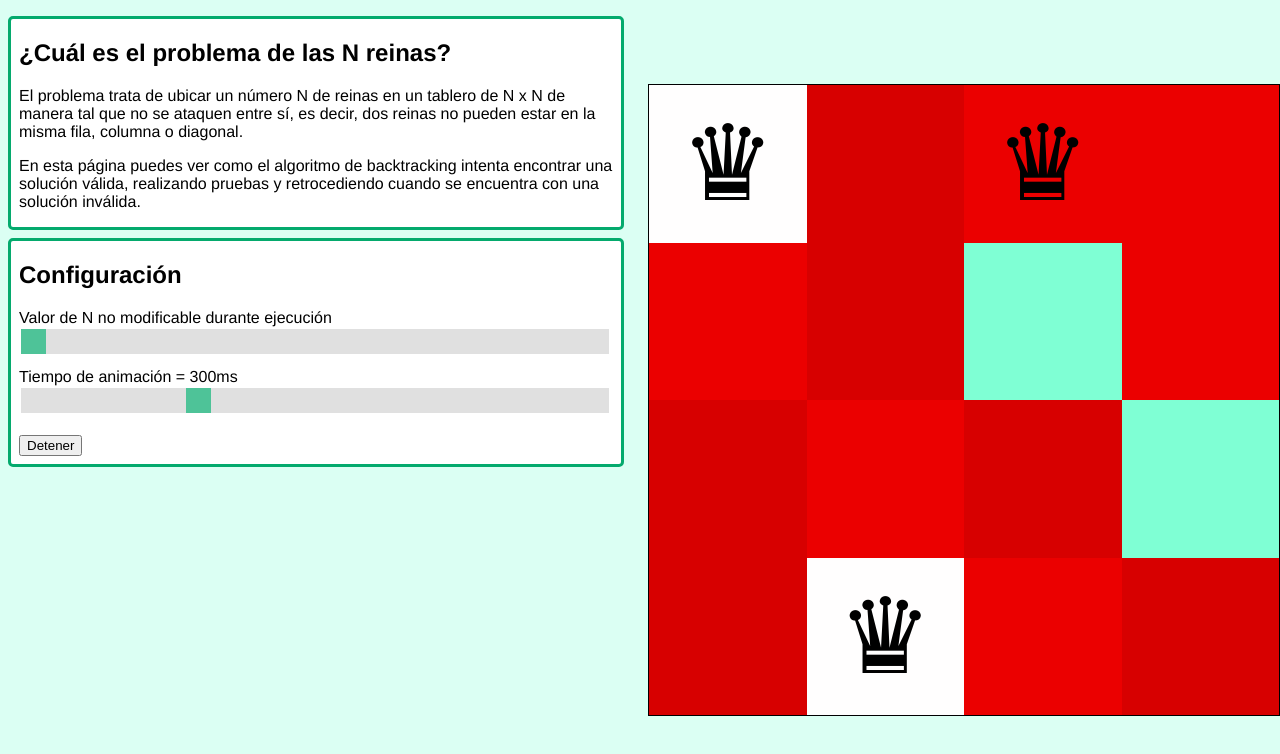
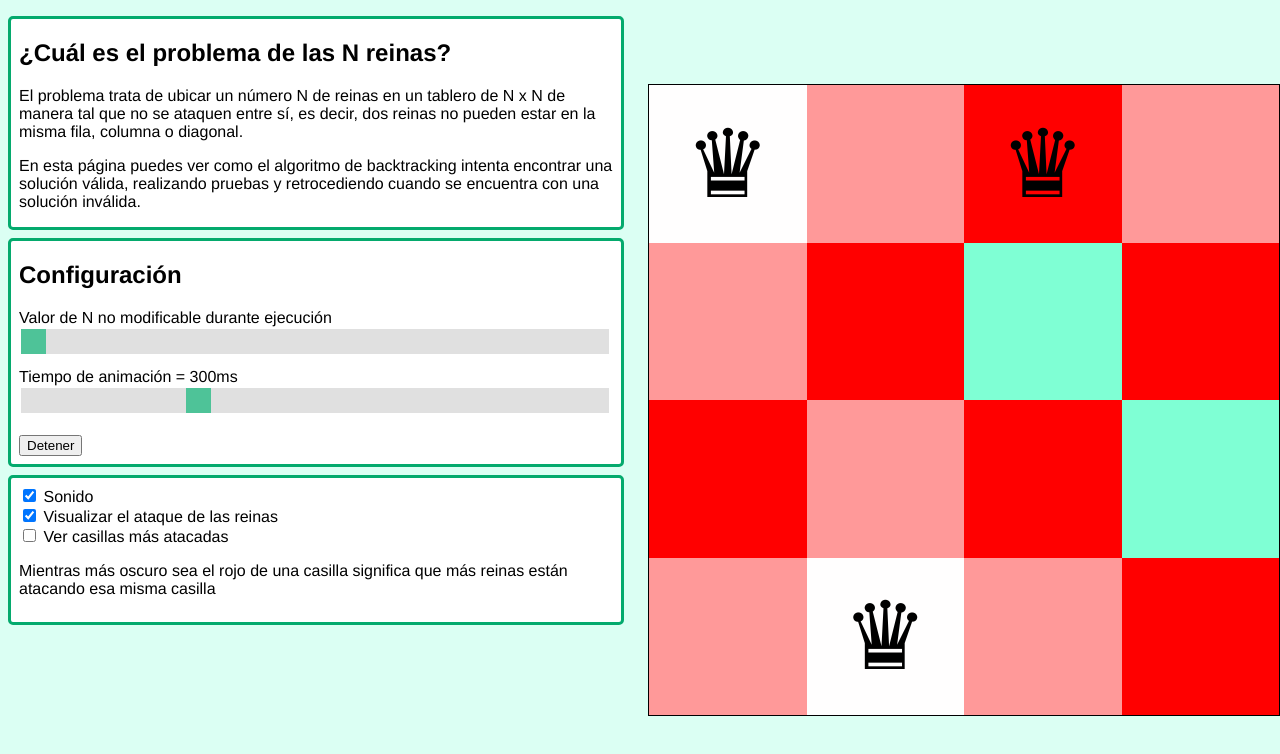
Before and after one commit to RomanLupiano/NReinas, a plain HTML site: page index.html in a window 1280 px wide. Both pictures are taken after a click on the button "Resolver". Drawn offline with Linux system fonts and the light colour scheme.

Commit message:
Checkboxes para Sonido y visualización de ataque

```diff
--- a/index.html
+++ b/index.html
@@ -43,17 +43,19 @@
                 <input id="cancel" type="button" value="Cancelar búsqueda" onclick="calcelSearch()" hidden/>
             </div>
 
-            <div class="panel-attack" hidden>
-                <input type="checkbox" id="seeAttack">
+            <div class="panel-attack">
+                <input type="checkbox" id="sound" checked onclick="setSound()">
+                <label for="sound">Sonido</label>
+                <br>
+                <input type="checkbox" id="seeAttack" checked onclick="setAttack()">
                 <label for="seeAttack">Visualizar el ataque de las reinas</label>
                 <br>
-                <input type="checkbox" id="Agregative">
-                <label for="Agregative">Ver casillas más atacadas*</label>
-                <br>
-                <input type="checkbox" id="count">
-                <label for="count">Ver cantidad de veces que una casilla está siendo atacada (Beta)</label>
+                <div id="contAgregative">
+                    <input type="checkbox" id="Agregative" onclick="setAgregative()">
+                    <label for="Agregative">Ver casillas más atacadas</label>
+                    <p>Mientras más oscuro sea el rojo de una casilla significa que más reinas están atacando esa misma casilla</p>
+                </div>
 
-                <p>* Mientras más oscuro sea el rojo de una casilla significa que más reinas están atacando esa misma casilla</p>
             </div>
         </div>
 
--- a/script.js
+++ b/script.js
@@ -1,27 +1,45 @@
 let N = 4
+let animationTime = 300;
+let fontSizeFactor = 0.6;
 let board = [];
-let boardElement = document.getElementById("board");
+const boardElement = document.getElementById("board");
 
-let btnSolve = document.getElementById("solve");
-let btnStop = document.getElementById("stop");
-let btnCancel = document.getElementById("cancel");
-let btnNext = document.getElementById("next");
+const btnSolve = document.getElementById("solve");
+const btnStop = document.getElementById("stop");
+const btnCancel = document.getElementById("cancel");
+const btnNext = document.getElementById("next");
+const divAgregative = document.getElementById("contAgregative");
+
+const Nslider = document.getElementById("Nslider");
+const Noutput = document.getElementById("Nvalue");
+
+const timeSlider = document.getElementById("timeSlider");
+const timeOutput = document.getElementById("timeValue");
 
 let seekNextSolution = false;
-let isBoardClean = true
-let isSolving = false
-let canContinue = true
-let animationTime = 300
-var audioSuccess = new Audio('./media/success.mp3'); //Sound Effect from Pixabay
-var audioError = new Audio('./media/error.wav');
+let canContinue = true;
+let cancel = false;
 
-let result = []
+let seeAttack = true;
+let seeAgregative = false;
+
+const white = "#fffefe"
+const green = "#7FFFD4";
+const lightRed = "#ff0000";
+const red = "#ff9999"
+let ColorFactor = 0.2;
+
+let sound = true;
+const audioSuccess = new Audio('./media/success.mp3'); //Sound Effect from Pixabay
+const audioError = new Audio('./media/error.wav');
+
 
 //Default status
-modifyBoard()
+modifyBoard();
 
 
-//board related
+
+//// Board related ////
 function modifyBoard(){
     boardElement.textContent = ''
     board = []
@@ -53,7 +71,6 @@ function cleanBoard() {
             board[x][y] = 0;
             let cell = document.getElementById(y*N + x)
             cell.innerText = ""
-            cell.style.color = ""
         }
     }
     paintBoard()
@@ -65,8 +82,8 @@ function modifyGrid() {
 }
 
 function adjustFontSize() {
-    var contenedor = document.getElementById(0);
-    var fontSize = contenedor.offsetWidth / 1.5 ; // ajusta según sea necesario
+    let contenedor = document.getElementById(0);
+    let fontSize = contenedor.offsetWidth * fontSizeFactor ;
     boardElement.style.fontSize = fontSize + 'px';
 }
 
@@ -78,25 +95,23 @@ window.onload = function() {
     adjustFontSize(); // Ajustar el tamaño de la fuente inicialmente
 };
 
-//Sliders
-var Nslider = document.getElementById("Nslider");
-var Noutput = document.getElementById("Nvalue");
 
-var timeSlider = document.getElementById("timeSlider");
-var timeOutput = document.getElementById("timeValue");
 
+//// Sliders related ////
 Nslider.oninput = function() {
-Noutput.textContent = "Valor de N = " + this.value
-  N = this.value
-  modifyGrid()
-  modifyBoard()
+Noutput.textContent = "Valor de N = " + this.value;
+  N = this.value;
+  modifyBoard();
 }
 
 timeSlider.oninput = function() {
-    timeOutput.textContent = "Tiempo de animación = " + this.value + "ms"
-    animationTime = this.value
+    timeOutput.textContent = "Tiempo de animación = " + this.value + "ms";
+    animationTime = this.value;
 }
 
+
+
+//// Paint realted ////
 function paintBoard() {
     for (let i = 0; i < N; i++) {
         for (let j = 0; j < N; j++) {
@@ -110,7 +125,7 @@ function paintBoard() {
     }
 }
 
-function paintBoardQueens() {
+function paintQueens() {
     for (let i = 0; i < N; i++) {
         for (let j = 0; j < N; j++) {
             if (board[i][j] === 1) paintQueenAttack(i, j)
@@ -118,55 +133,53 @@ function paintBoardQueens() {
     }
 }
 
-function paintQueenAttack(i, j) {
-    for (let index = 0; index < N; index++) {
-        if ((index * N + j) == (i * N + j))
-            continue
-        cell = document.getElementById(index * N + j)
-        paintCell(cell, lightRed, red)
-    }
-
-    for (let index = 0; index < N; index++) {
-        if ((i * N + index) == (i * N + j))
-        continue
-        cell = document.getElementById(i * N + index)
-        paintCell(cell, lightRed, red)
-    }
-
-    //diagonal inferior izquierda
-    for (x = i+1, y = j-1; y >= 0 && x < N; x++, y--) {
-        cell = document.getElementById(x * N + y)
-        paintCell(cell, lightRed, red)
-    }
-
-    //diagonal inferior derecha
-    for (x = i+1, y = j+1; y < N && x < N; x++, y++) {
-        cell = document.getElementById(x * N + y)
-        paintCell(cell, lightRed, red)
-    }
-
-    //diagonal superior izquierda
-    for (x = i-1, y = j-1; y >= 0 && x >= 0; x--, y--) {
-        cell = document.getElementById(x * N + y)
-        paintCell(cell, lightRed, red)
-    }
-
-    //diagonal superior derecha
-    for (x = i-1, y = j+1; y < N && x >= 0; x--, y++) {
-        cell = document.getElementById(x * N + y)
-        paintCell(cell, lightRed, red)
-    }
-
-    //TODO: mejorar el código del pintado de diagonales.
+function paint(){
+    paintBoard();
+    paintQueens();
 }
 
-let white = "#fffefe"
-let lightRed = "#ff0000";
-let red = "#ff9999"
-let green = "#7FFFD4";
+function paintQueenAttack(i, j) {
+    const directions = [
+        [-1, 0], [1, 0], // arriba, abajo
+        [0, -1], [0, 1], // izquierda, derecha
+        [-1, -1], [-1, 1], // diagonal superior izquierda, diagonal superior derecha
+        [1, -1], [1, 1] // diagonal inferior izquierda, diagonal inferior derecha
+    ];
 
+    for (const [directionx, directiony] of directions) {
+        let x = i + directionx;
+        let y = j + directiony;
 
-function paintCell(cell, x , y) {
+        while (x >= 0 && x < N && y >= 0 && y < N) {
+            const cell = document.getElementById(x * N + y);
+            paintCell(cell);
+            x += directionx;
+            y += directiony;
+        }
+    }
+}
+
+function paintCell(cell) {
+    backgroundColor = cell.style.backgroundColor;
+
+    if (seeAgregative) {
+        let matches = backgroundColor.match(/\d+/g);
+        let g = parseInt(matches[1]);
+
+        if (g !== 0){
+            cell.style.backgroundColor = "#fffefe";
+        }
+        calcularColor(cell);
+    } else {
+        if (cell.className == "white") {
+            cell.style.backgroundColor = lightRed;
+        } else {
+            cell.style.backgroundColor = red;
+        }
+    }
+}
+
+function calcularColor(cell) {
     backgroundColor = cell.style.backgroundColor
 
     let matches = backgroundColor.match(/\d+/g);
@@ -174,35 +187,11 @@ function paintCell(cell, x , y) {
     let g = parseInt(matches[1]);
     let b = parseInt(matches[2]);
 
-    if (g !== 0){
-        cell.style.backgroundColor = "#fffefe"
-    }
-    calcularColor(cell)
-}
-
-//TODO: Botones de calcelar busqueda y de seguir buscando soluciones
-
-
-
-function calcularColor(cell) {
-    let factor = 0.04;
-    backgroundColor = cell.style.backgroundColor
-
-    let matches = backgroundColor.match(/\d+/g);
-    let r = parseInt(matches[0]);
-    let g = parseInt(matches[1]);
-    let b = parseInt(matches[2]);
-
-    r = r - Math.round(factor * 255);
+    r = r - Math.round(ColorFactor * 255);
     g = 0;
     b = 0;
 
-    cell.style.backgroundColor = `rgb(${r- Math.round(factor * 255)}, ${g}, ${b})`;
-  }
-
-function solve() {
-    cleanBoard();
-    solveNQueen();
+    cell.style.backgroundColor = `rgb(${r}, ${g}, ${b})`;
 }
 
 function isSafe(board, row, col)
@@ -223,6 +212,10 @@ function isSafe(board, row, col)
     return true
 }
 
+
+
+
+//// Solution related ////
 function sleep(ms) {
     return new Promise(resolve => setTimeout(resolve, ms));
 }
@@ -236,31 +229,39 @@ function waitFor(conditionFunction) {
     return new Promise(poll);
 }
 
-async function solveNQUtil(board, col) {
-    if (col == N){
+async function backtracking(board, col) {
+    if (cancel) {
+        return;
+    }
+
+    if (col == N) {
+        solutionReached();
         return true;
     }
 
     for (let i = 0; i < N; i++) {
+        if (cancel) {
+            return;
+        }
+
         let cell = document.getElementById(i * N + col);
         cell.textContent = "\u265B";
         await waitFor(_ => canContinue === true);
         await sleep(animationTime);
 
+
         if (isSafe(board, i, col) == true) {
             board[i][col] = 1;
-            paintBoard()
+            if (seeAttack)
+                paint();
 
-            paintBoardQueens()
-
-            if (await solveNQUtil(board, col + 1) == true) {
-                solutionReached()
-                await waitFor(_ => seekNextSolution === true)
+            if (await backtracking(board, col + 1) == true) {
+                await waitFor(_ => seekNextSolution === true);
             }
 
             board[i][col] = 0;
-            paintBoard()
-            paintBoardQueens()
+            if (seeAttack)
+                paint();
         }
 
         await waitFor(_ => canContinue === true);
@@ -269,7 +270,32 @@ async function solveNQUtil(board, col) {
     return false;
 }
 
+async function solveNQueen(){
+    adjustFontSize()
+    cancel = false;
+    btnSolve.hidden = true;
+    Nslider.disabled = true;
+    btnStop.hidden = false;
+    Noutput.textContent = "Valor de N no modificable durante ejecución"
 
+    if(await backtracking(board, 0) == false){
+        playAudio(audioError);
+    }
+
+    cancel = false;
+    btnSolve.hidden = false;
+    Nslider.disabled = false;
+    btnStop.hidden = true;
+    Noutput.textContent = "Valor de N = " + N;
+}
+
+function solve() {
+    cleanBoard();
+    solveNQueen();
+}
+
+
+//// Button realted ////
 async function userInput(){
     if (seekNextSolution){
         seekNextSolution = false;
@@ -285,47 +311,70 @@ async function setCanContinue(){
     } else {
         btnStop.value = "Continuar";
         btnCancel.hidden = false;
+    }
+}
+
+function setAttack(){
+    seeAttack = !seeAttack;
+    if (!seeAttack) {
+        paintBoard();
+        divAgregative.hidden = true;
+    } else {
+        paintQueens();
+        divAgregative.hidden = false;
 
     }
 }
 
+function setAgregative() {
+    seeAgregative = !seeAgregative;
+    if (!seeAgregative) {
+        paintBoard();
+    }
+    paintQueens();
+}
+
 async function setSeekNextSolution(){
     seekNextSolution = !seekNextSolution;
-    btnNext.hidden = true;
-    btnCancel.hidden = true;
-    btnStop.hidden = false;
+    if (seekNextSolution) {
+        btnNext.hidden = true;
+        btnCancel.hidden = true;
+        btnStop.hidden = false;
+    }
 }
 
 function solutionReached() {
-    audioSuccess.play()
+    playAudio(audioSuccess);
     seekNextSolution = false;
+    btnStop.hidden = true;
     btnNext.hidden = false;
     btnCancel.hidden = false;
-    btnStop.hidden = true;
 }
 
-function calcelSearch(){
-    cleanBoard();
+function setSound() {
+    sound = !sound;
+}
+
+async function calcelSearch(){
     btnCancel.hidden = true;
     btnNext.hidden = true;
     btnSolve.hidden = false;
+    btnSolve.disabled = true;
+    btnSolve.value = "Cargando...";
     Nslider.disabled = false;
+    btnStop.hidden = true;
+    btnStop.value = "Detener";
+    canContinue = true;
+    cancel = true;
     Noutput.textContent = "Valor de N = " + N;
+    cleanBoard();
+    await sleep(300);
+    btnSolve.value = "Resolver";
+    btnSolve.disabled = false;
 }
 
-async function solveNQueen(){
-    adjustFontSize()
-    btnSolve.hidden = true;
-    Nslider.disabled = true;
-    btnStop.hidden = false;
-    Noutput.textContent = "Valor de N no modificable durante ejecución"
-
-    if(await solveNQUtil(board, 0) == false){
-        audioError.play()
+function playAudio(audio){
+    if (sound) {
+        audio.play();
     }
-
-    btnSolve.hidden = false;
-    Nslider.disabled = false;
-    btnStop.hidden = true;
-    Noutput.textContent = "Valor de N = " + N;
 }
--- a/style.css
+++ b/style.css
@@ -28,7 +28,7 @@ body{
 .panel-attack {
   margin-bottom: 8px;
   background-color: #ffffff; /*#a7ffe2;*/
-  padding: 8px 8px 0px 8px;
+  padding: 8px 8px 8px 8px;
   border: 3px solid #04AA6D;
   border-radius: 5px;
 }
```
Also changed, not shown: 1 other file.
